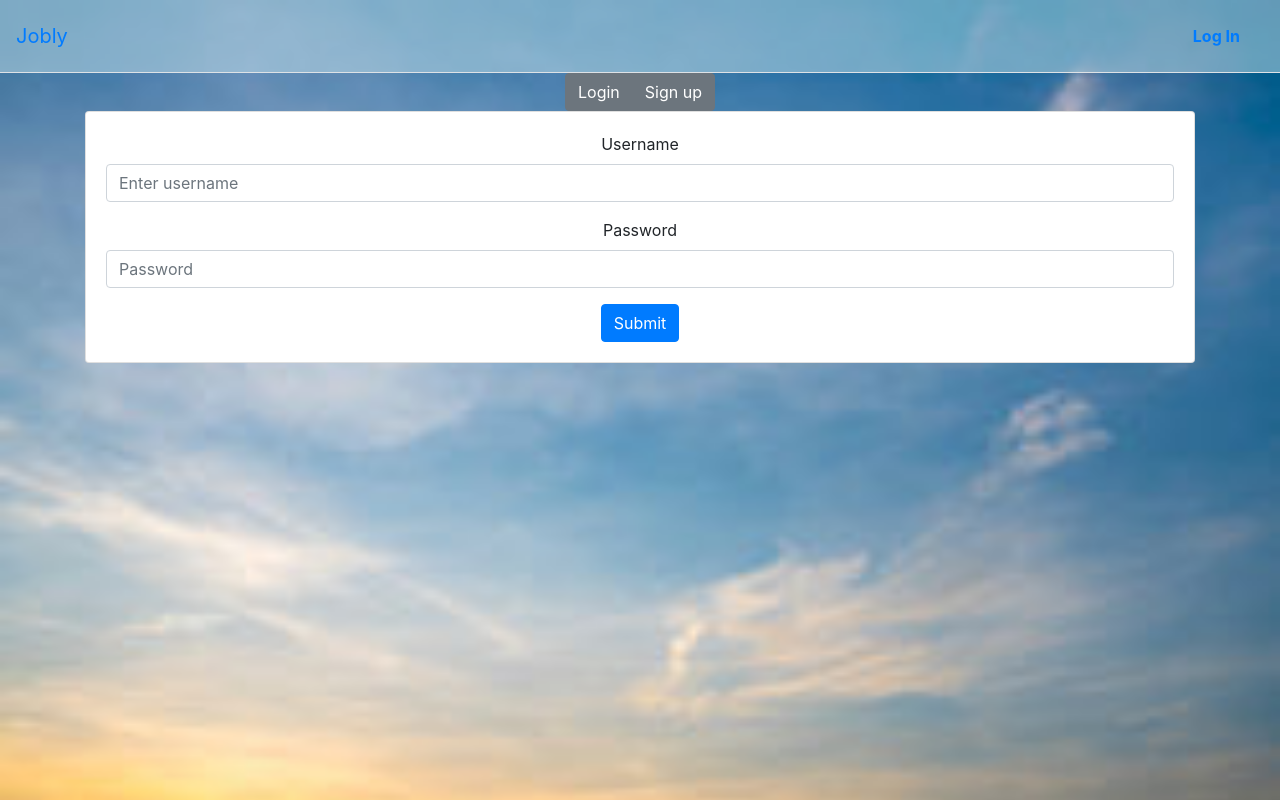
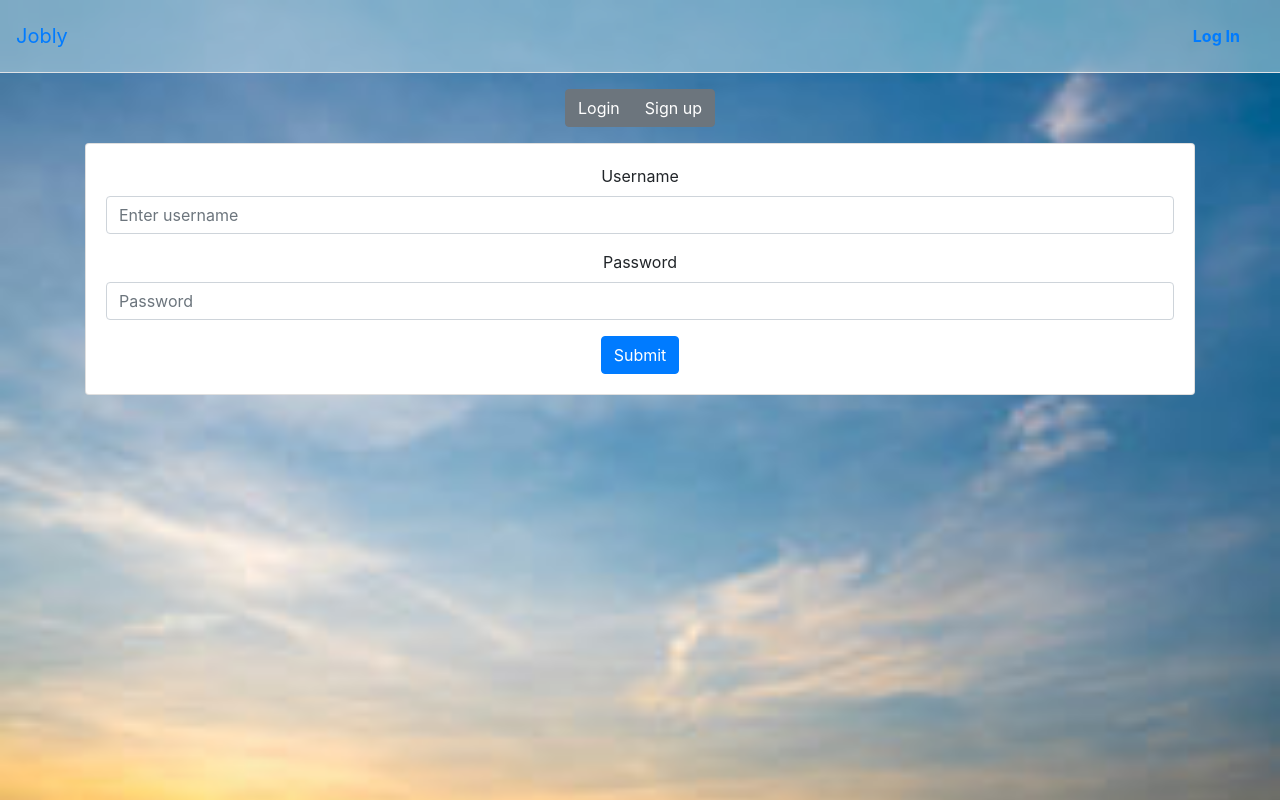
Before and after one commit to jenniferenck/full-stack-jobly, a React (Create React App) app in the folder frontend/: page /login in a window 1280 px wide. Built offline with nearby package versions, Linux system fonts and the light colour scheme; no server answers; the HTML template or start-up script is replaced by a standard one.

Commit message:
added margin

```diff
--- a/frontend/src/loginForm.js
+++ b/frontend/src/loginForm.js
@@ -49,7 +49,7 @@ class LoginForm extends Component {
 
   render() {
     const loginForm = (
-      <div className="card">
+      <div className="card mt-3">
         <div className="card-body p-1.25">
           <form onSubmit={this.handleSubmitLogin}>
             <div className="form-group">
@@ -87,7 +87,7 @@ class LoginForm extends Component {
     );
 
     const signUpForm = (
-      <div className="card">
+      <div className="card mt-3">
         <div className="card-body p-1.25">
           <form onSubmit={this.handleSubmitSignUp}>
             <div className="form-group">
@@ -163,7 +163,7 @@ class LoginForm extends Component {
     return (
       <div>
         <div
-          className="btn-group mr-auto"
+          className="btn-group mr-auto mt-3"
           role="group"
           aria-label="Basic example"
         >
```
